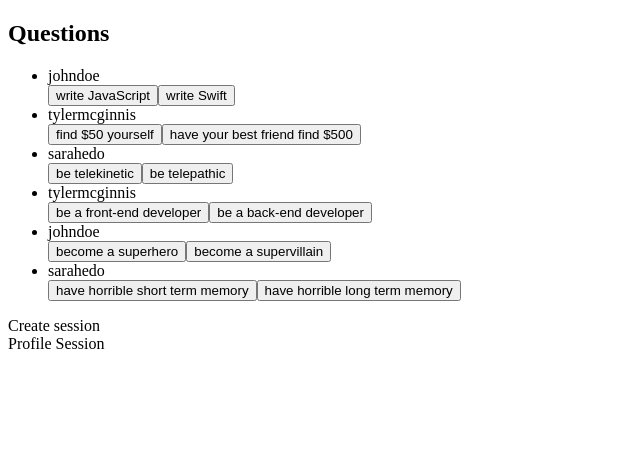
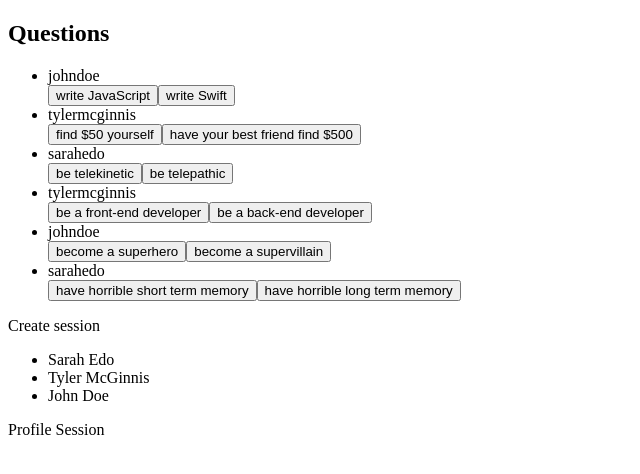
Before and after one commit to DaniReus04/Would-You-Rather...-, a React (Create React App) app: page / in a window 1280 px wide. Shown: the top 474 px of the page, without its empty margins (0-640 px from the left). Built offline with nearby package versions, Linux system fonts and the light colour scheme.

Commit message:
users were mapped

```diff
--- /dev/null
+++ b/src/components/userboard/userboard.js
@@ -0,0 +1,17 @@
+import React from 'react';
+import { connect } from "react-redux";
+
+function userboard(props) {
+  return <div>{props.usersList.name}</div>;
+}
+
+function mapStateToProps({ users }, { id }){
+  console.log("id:", id)
+  const user = users[id]
+  console.log("user:", user)
+ return{
+   usersList: user,
+ }
+}
+
+export default connect(mapStateToProps)(userboard);
--- a/src/data/_DATA.js
+++ b/src/data/_DATA.js
@@ -3,7 +3,7 @@ import boy1 from "../utils/boy1.jpeg";
 import boy2 from "../utils/boy2.jpeg";
 
 let users = {
-  sarahedo: {
+  "sarahedo": {
     id: 'sarahedo',
     name: 'Sarah Edo',
     avatarURL: girl1,
@@ -15,7 +15,7 @@ let users = {
     },
     questions: ['8xf0y6ziyjabvozdd253nd', 'am8ehyc8byjqgar0jgpub9']
   },
-  tylermcginnis: {
+  "tylermcginnis": {
     id: 'tylermcginnis',
     name: 'Tyler McGinnis',
     avatarURL: boy2,
@@ -25,7 +25,7 @@ let users = {
     },
     questions: ['loxhs1bqm25b708cmbf3g', 'vthrdm985a262al8qx3do'],
   },
-  johndoe: {
+  "johndoe": {
     id: 'johndoe',
     name: 'John Doe',
     avatarURL: boy1,
--- a/src/pages/leaderboard/leaderboard.js
+++ b/src/pages/leaderboard/leaderboard.js
@@ -1,11 +1,18 @@
 import React from "react";
 import { connect } from "react-redux";
+import UserBoard from "../../components/userboard/userboard";
 
 function leaderboard(props) {
-  return <div>{props.users.id}</div>;
+  return (
+  <ul>
+    {props.userId.map(id => <li key={id}> <UserBoard id={id}/> </li>)}
+  </ul>
+  );
 }
 
 function mapStateToProps({ users }) {
-  return{ users }
+  return{
+    userId: Object.keys(users)
+  }
 }
 export default connect(mapStateToProps)(leaderboard);
```
